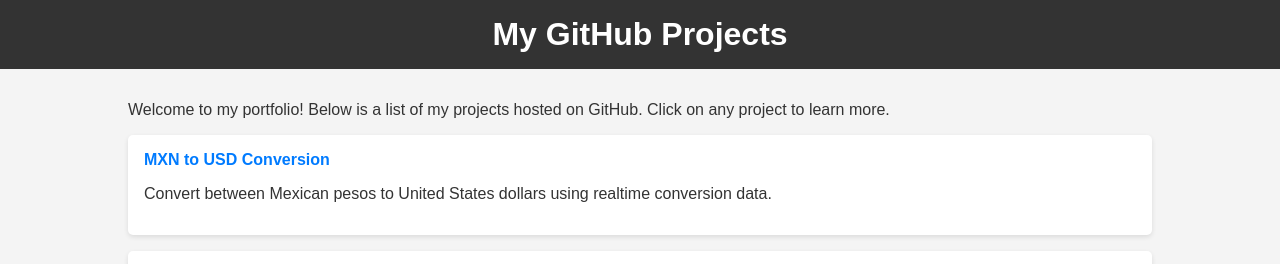
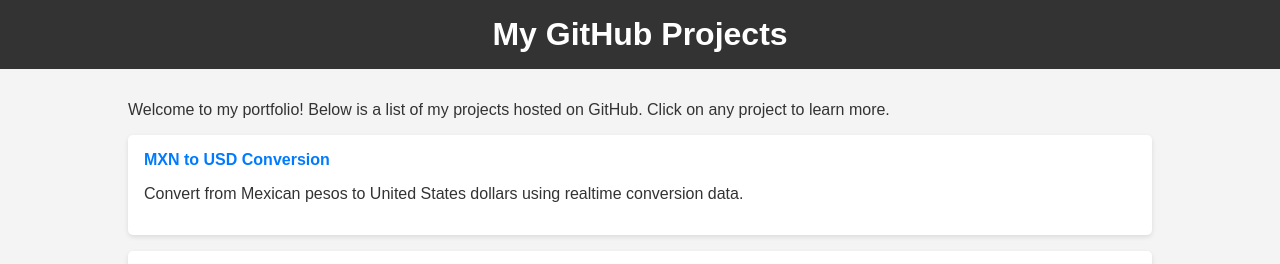
Before and after one commit to jrstan17/jrstan17.github.io, a plain HTML site: page index.html in a window 1280 px wide. Shown: the top 264 px of the page. Drawn offline with Linux system fonts and the light colour scheme.

Commit message:
Update index.html

```diff
--- a/index.html
+++ b/index.html
@@ -61,7 +61,7 @@
     <ul class="project-list">
         <li>
             <a href="conversion.html">MXN to USD Conversion</a>
-            <p>Convert between Mexican pesos to United States dollars using realtime conversion data.</p>
+            <p>Convert from Mexican pesos to United States dollars using realtime conversion data.</p>
         </li>
         <li>
             <a href="project2.html">Project 2: Project Name</a>
```
